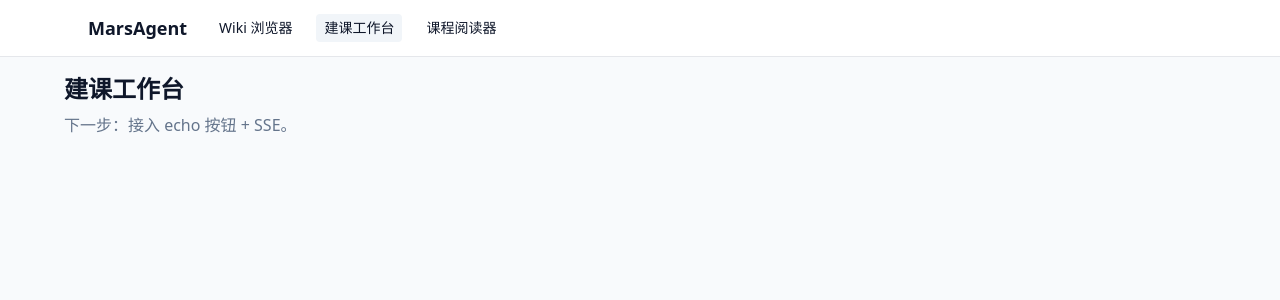
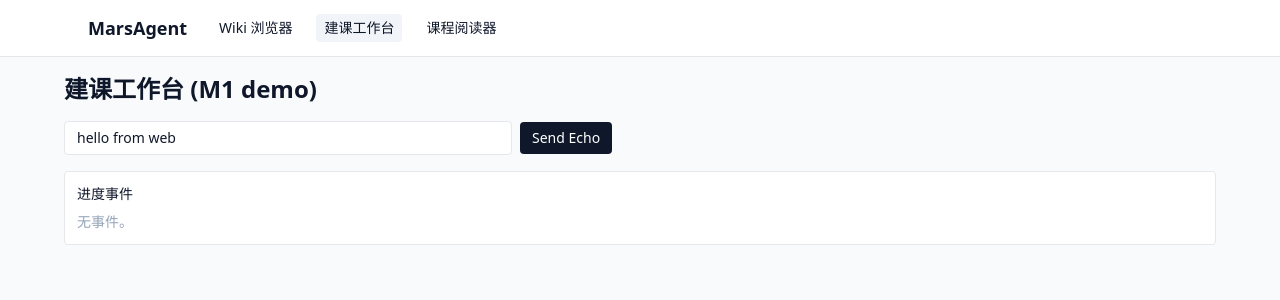
Before and after one commit to JeffreyZhu0201/MarsAgent, a React (Vite) app in the folder apps/web/: page /builder in a window 1280 px wide. Shown: the top 300 px of the page. Built offline with nearby package versions, Linux system fonts and the light colour scheme.

Commit message:
feat(web): builder echo button + SSE feed + playwright e2e

```diff
--- a/apps/web/src/views/CourseBuilder.tsx
+++ b/apps/web/src/views/CourseBuilder.tsx
@@ -1,8 +1,57 @@
+import { useState } from 'react'
+import { postEcho } from '@/lib/api'
+import { useSse } from '@/lib/useSse'
+import { ProgressFeed } from '@/components/ProgressFeed'
+
 export function CourseBuilder() {
+  const [msg, setMsg] = useState('hello from web')
+  const [taskId, setTaskId] = useState<string | null>(null)
+  const [submitting, setSubmitting] = useState(false)
+  const { events, connected, closed, error } = useSse(taskId)
+
+  async function onSend() {
+    setSubmitting(true)
+    try {
+      const r = await postEcho(msg)
+      setTaskId(r.task_id)
+    } finally {
+      setSubmitting(false)
+    }
+  }
+
   return (
-    <div className="max-w-6xl mx-auto">
-      <h1 className="text-2xl font-semibold">建课工作台</h1>
-      <p className="text-slate-500 mt-2">下一步：接入 echo 按钮 + SSE。</p>
+    <div className="max-w-6xl mx-auto space-y-4">
+      <h1 className="text-2xl font-semibold">建课工作台 (M1 demo)</h1>
+
+      <div className="flex gap-2 items-center">
+        <input
+          aria-label="echo message"
+          className="border rounded px-3 py-1.5 text-sm flex-1 max-w-md"
+          value={msg}
+          onChange={(e) => setMsg(e.target.value)}
+        />
+        <button
+          onClick={onSend}
+          disabled={submitting}
+          className="bg-slate-900 text-white text-sm px-3 py-1.5 rounded disabled:opacity-50"
+        >
+          {submitting ? '发送中…' : 'Send Echo'}
+        </button>
+      </div>
+
+      {taskId && (
+        <div className="text-xs text-slate-500">
+          task_id: <code>{taskId}</code>{' '}
+          · {connected ? '已连接' : '连接中…'}
+          {closed && ' · 已关闭'}
+          {error && <span className="text-red-600"> · {error}</span>}
+        </div>
+      )}
+
+      <section className="border rounded p-3 bg-white">
+        <h2 className="text-sm font-medium mb-2">进度事件</h2>
+        <ProgressFeed events={events} />
+      </section>
     </div>
   )
 }
```
Also changed, not shown: apps/web/playwright.config.ts (added, +10 -0 lines), 1 other file (tests, documents, lock files or other folders).
